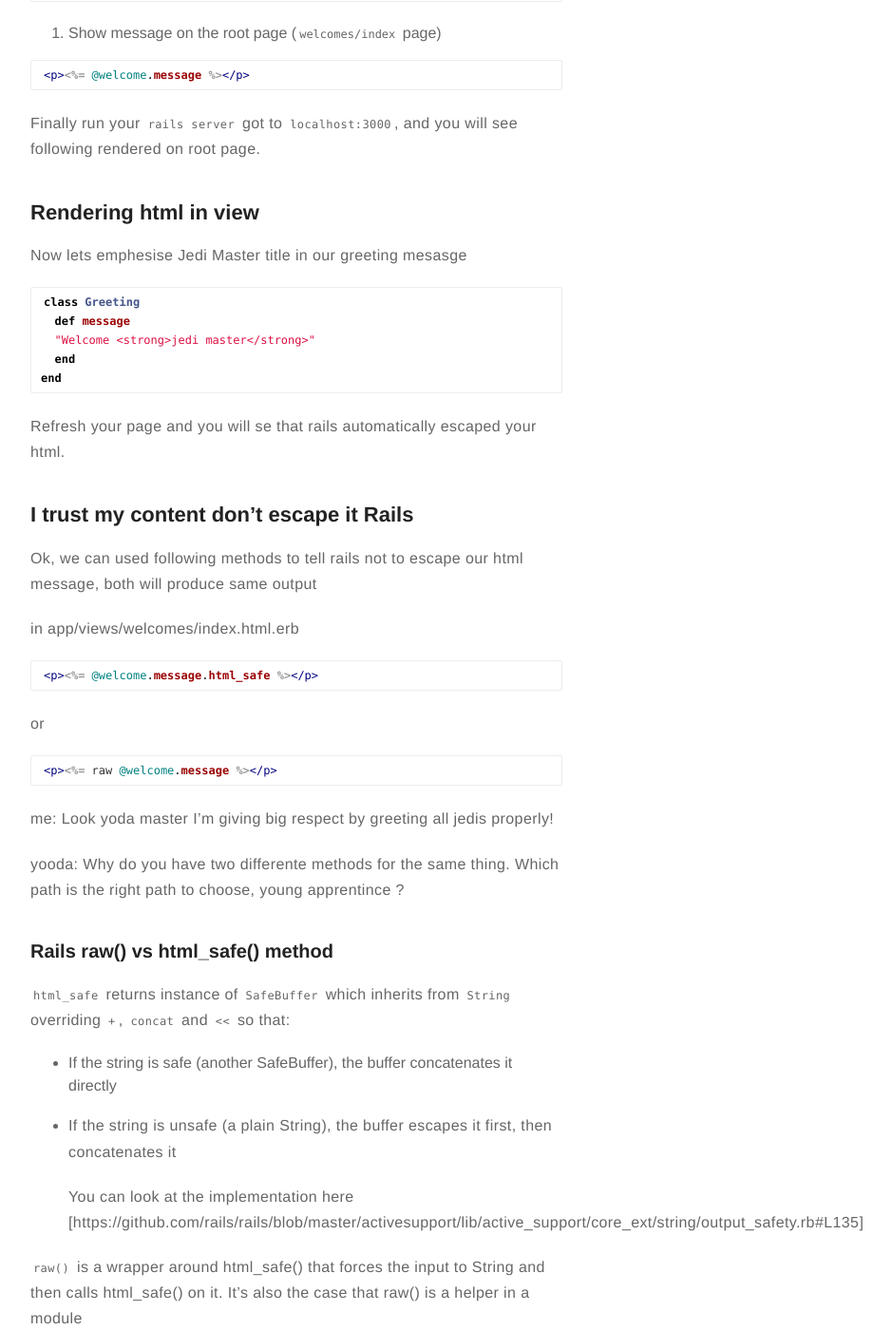
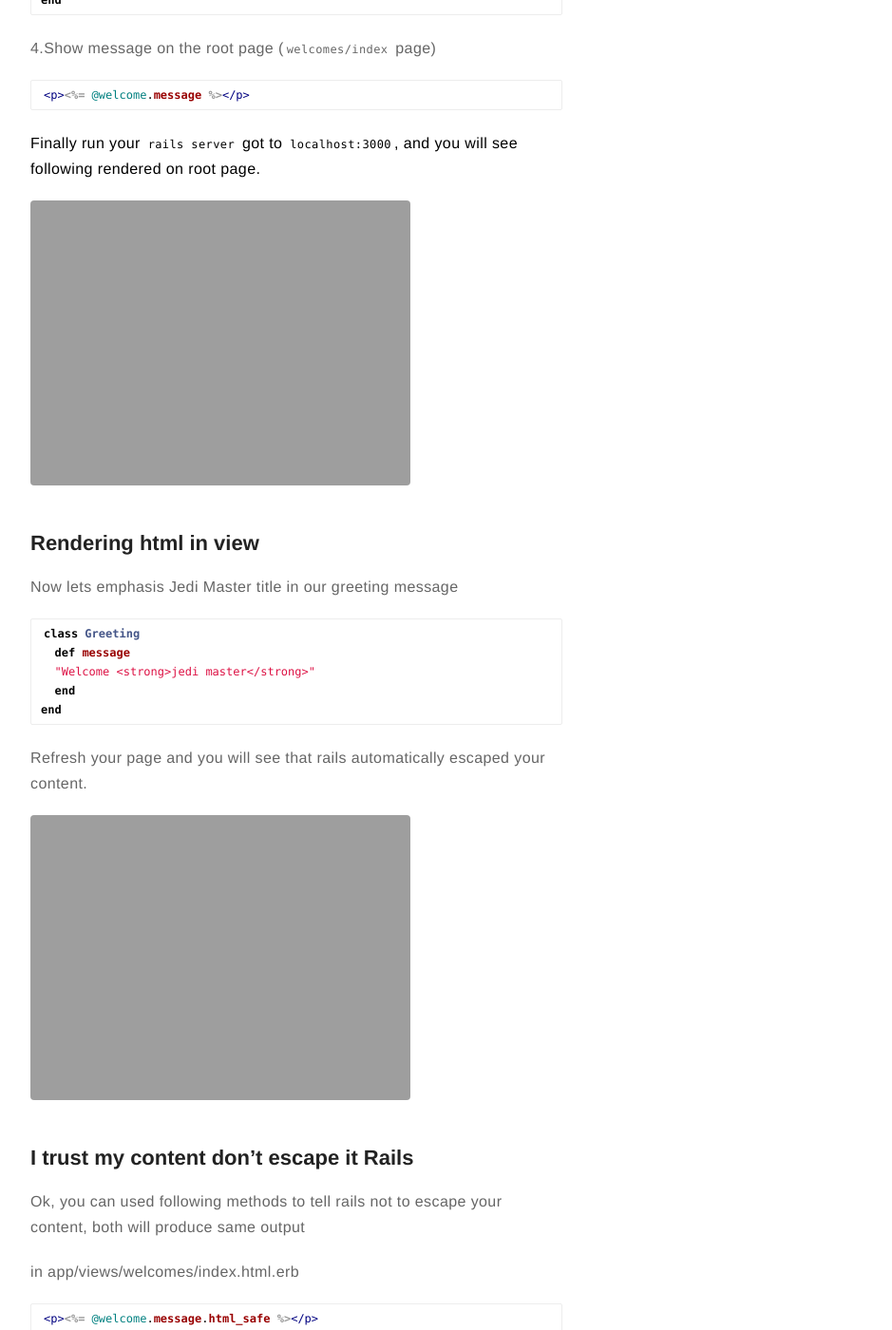
Before and after one commit to dixpac/dixpac.github.io, a Jekyll site: the page built from _posts/2016-06-04-raw-vs-html_safe.markdown, in a window 1280 px wide and 1400 px high, scrolled down 1496 px. Shown: the whole window at 95% size, without its empty margins (328-1267 px from the left). Built offline with Jekyll 4.4.1, drawn with Linux system fonts in a browser that asks for light colours; comment, search, counter and statistics services are not loaded; some of the changed text lies outside the part shown.

Commit message:
Add images and correct grammar

````diff
--- a/_posts/2016-06-04-raw-vs-html_safe.markdown
+++ b/_posts/2016-06-04-raw-vs-html_safe.markdown
@@ -13,19 +13,19 @@ automatically escape html using `html_escape` method under the box,
 hence preventing execution of malicious code. But, in a real world
 scenario there are a lot of time where you want to render html that is
 not escaped. In that scenario two of the most used methods are `raw and
-html_safe`. In this artile lets explore difference between this two
+html_safe`. In this article lets explore difference between this two
 methods.
 
 
-What is XSS(Cross-Site Scriptin) ?
+What is XSS(Cross-Site Scripting) ?
 
 XSS allows an attacker to execute scripts in the security context of your web application.
 The OWASP Top 10 of most frequent vulnerabilities lists it as #3,
 with other types of injection on #1 now.
 
-You can read more about it here[http://guides.rubyonrails.org/security.html#cross-site-scripting-xss]!
+You can read more about it [here](http://guides.rubyonrails.org/security.html#cross-site-scripting-xss)!
 
-Setup our playground app
+### The playground app
 
 ```ruby
 rails new welcome
@@ -51,7 +51,7 @@ Rails.application.routes.draw do
 end
 ```
 
-2. add greeting message to `Greeting` model
+2.Add greeting message to `Greeting` model
 
 ```ruby
 class Greeting
@@ -61,7 +61,7 @@ class Greeting
 end
 ```
 
-3. Add `Greeting` model instance variable to `WelcomeController`
+3.Add `Greeting` model instance variable to `WelcomeController`
 
 ```ruby
 class WelcomeController < ApplicationController
@@ -71,18 +71,20 @@ class WelcomeController < ApplicationController
 end
 ```
 
-4. Show message on the root page (`welcomes/index` page)
+4.Show message on the root page (`welcomes/index` page)
 
 ```erb
 <p><%= @welcome.message %></p>
 ```
 
-Finally run your `rails server` got to `localhost:3000`, and you will
-see following rendered on root page.
+**Finally run your `rails server` got to `localhost:3000`, and you will
+see following rendered on root page.**
+
+![Basic message](http://dixpac.github.io/assets/images/plain_message.png "Basic message")
 
 ## Rendering html in view
 
-Now lets emphesise Jedi Master title in our greeting mesasge
+Now lets emphasis Jedi Master title in our greeting message
 
 ```ruby
 class Greeting
@@ -92,13 +94,15 @@ class Greeting
 end
 ```
 
-Refresh your page and you will se that rails automatically escaped your
-html.
+Refresh your page and you will see that rails automatically escaped your content.
+
+![Escaped message](http://dixpac.github.io/assets/images/escaped_content.png "Escaped message")
+
 
 ## I trust my content don't escape it Rails
 
-Ok, we can used following methods to tell rails not to escape our html
-message, both will produce same output
+Ok, you can used following methods to tell rails not to escape your content,
+both will produce same output
 
 in app/views/welcomes/index.html.erb
 
@@ -112,30 +116,34 @@ or
 <p><%= raw @welcome.message %></p>
 ```
 
-me:
+
+![Raw message](http://dixpac.github.io/assets/images/raw_content.png "Raw message")
+
+**me**:
 Look yoda master I'm giving big respect by greeting all jedis properly!
 
-yooda:
-Why do you have two differente methods for the same thing. Which path is
-the right path to choose, young apprentince ?
+**yooda**:
+Why do you have two different methods for the same thing. Which path is
+the right path to choose, young apprentice ?
 
 ### Rails raw() vs html_safe() method
 
-`html_safe` returns instance of `SafeBuffer` which inherits from
+**html_safe()** returns instance of `SafeBuffer` which inherits from
 `String` overriding `+`, `concat` and `<<` so that:
 
-* If the string is safe (another SafeBuffer),
+* If the string is safe (another `SafeBuffer`),
   the buffer concatenates it directly
-* If the string is unsafe (a plain String),
+* If the string is unsafe (a plain `String`),
 the buffer escapes it first, then concatenates it
 
-  You can look at the implementation here [https://github.com/rails/rails/blob/master/activesupport/lib/active_support/core_ext/string/output_safety.rb#L135]
+You can look at the implementation
+[here](https://github.com/rails/rails/blob/master/activesupport/lib/active_support/core_ext/string/output_safety.rb#L135)
 
 
-`raw()` is a wrapper around html_safe() that forces the input to String and
+**raw()** is a wrapper around html_safe() that forces the input to String and
  then calls html_safe() on it. It’s also the case that raw() is a helper in a module
 
-Basically, we can simulate raw in out example like this
+Basically, you can simulate raw in out example like this
 
 ```ruby
 class Greeting
@@ -145,13 +153,17 @@ class Greeting
 end
 ```
 
-The main reason to use `raw` instead of `html_safe` if when string to be
-escaped is `nil`.
+The main reason to use `raw` instead of `html_safe` if when content can be `nil`.
 
-If we call html_safe on Nill class, like this `nil.html_safe` out app
-fill fail saying ```undefined method `html_safe' for nil:NilClass```,
-but if you call `raw` on Nil class app will not fail it will return
-instance of  empty string, since calling nil.to_s returns new
+If you call ```html_safe``` on `Nill` class, like this
+
+```ruby
+nil.html_safe
+```
+app fill fail saying ```undefined method `html_safe' for nil:NilClass```.
+
+But if you call `raw` on `Nil` class, app will not fail it will return
+instance of  empty string, since calling ```nil.to_s``` returns new
 empty_string `""`
 
 ## Summary
````
Also changed, not shown: other parts of _posts/2016-06-04-raw-vs-html_safe.markdown (+6 -2 lines).
